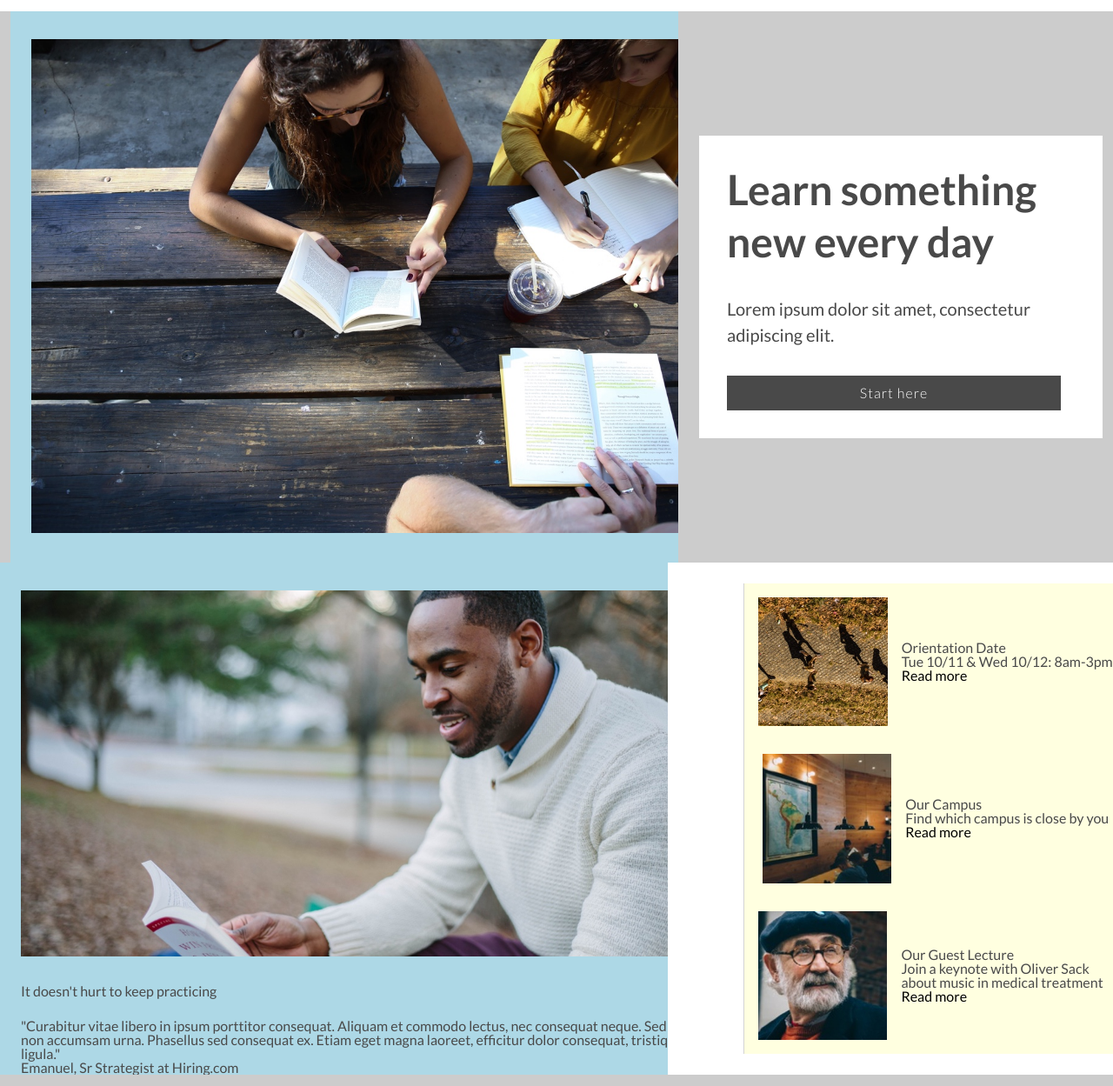
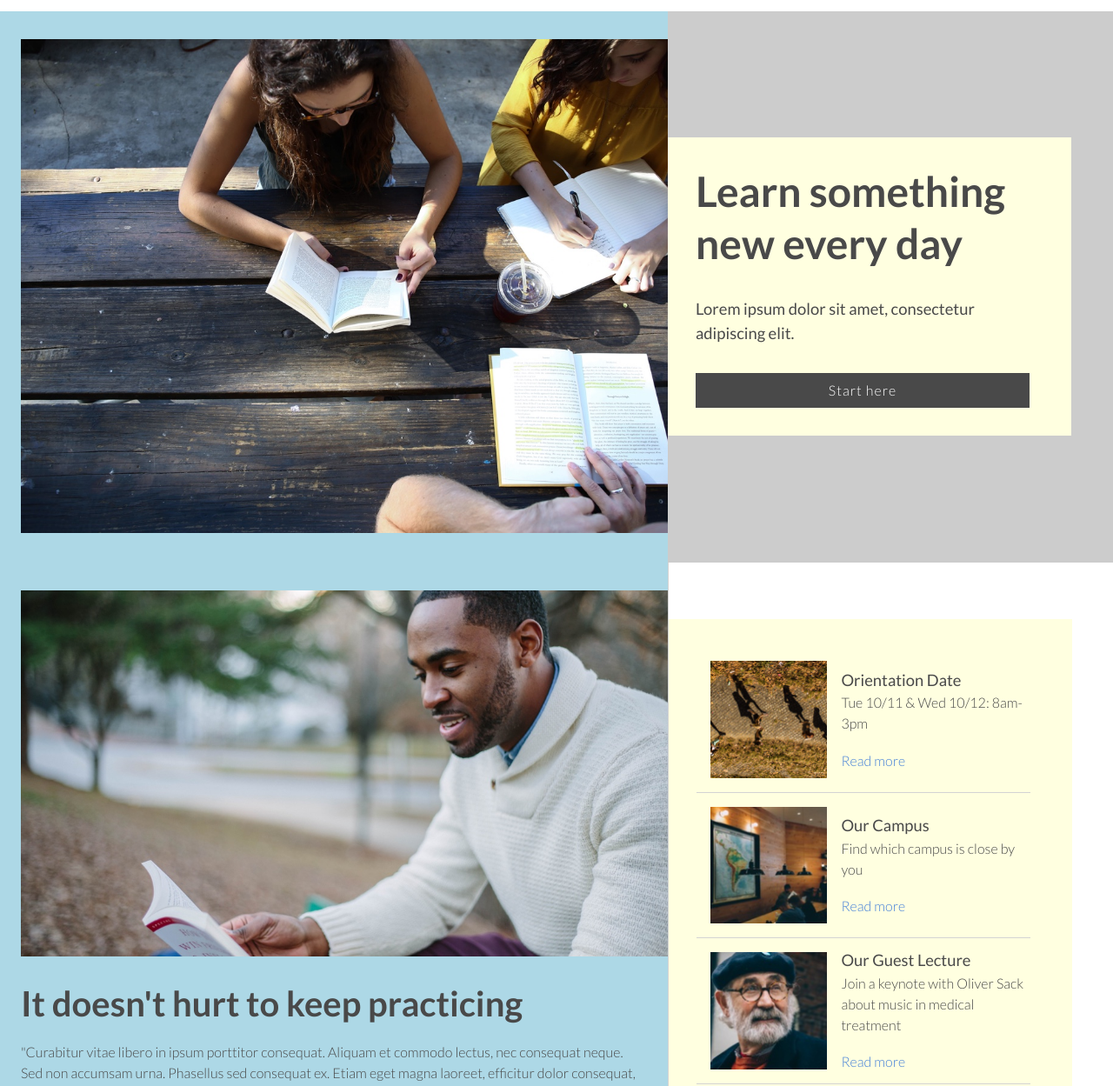
Before and after one commit to jennykijowski/colmar, a plain HTML site: page index.html in a window 1280 px wide. Shown: the part 51-1300 px from the top of the page at 87% size. Drawn offline with Linux system fonts and the light colour scheme.

Commit message:
Fix basic-info section styling.

```diff
--- a/index.html
+++ b/index.html
@@ -29,10 +29,10 @@
 
     <!-- BANNER -->
     <div class="banner-container">
-      <div class="large-image-container">
+      <div class="left-container">
         <img src="./resources/images/banner.jpg" />
       </div>
-      <div class="banner-text-container">
+      <div class="right-container">
           <h1>Learn something new every day</h1>
           <h3>Lorem ipsum dolor sit amet, consectetur adipiscing elit.</h3>
           <span class="button">Start here</span>
@@ -42,7 +42,7 @@
     <!-- MAIN -->
     <main>
       <div class="basic-info-container">
-        <div class="main-left-container">
+        <div class="left-container">
           <img src="./resources/images/information-main.jpg" />
           <div class="text-container">
             <h2>It doesn't hurt to keep practicing</h2>
@@ -50,7 +50,7 @@
             <span class="quote-citation">Emanuel, Sr Strategist at Hiring.com</span>
           </div>
         </div>
-        <div class="main-right-container">
+        <div class="right-container">
           <div class="menu">
             <div class="menu-item">
               <img src="./resources/images/information-orientation.jpg" />
@@ -141,14 +141,14 @@
           <h2>Thesis exhibit</h2>
         </div>
         <div class="thesis-container">
-          <div class="main-left-container">
+          <div class="left-container">
             <video src="./resources/videos/thesis.mp4" />
             <div class="text-container">
               <h2>Reimagine urban</h2>
               <span class="quote">"Curabitur vitae libero in ipsum porttitor consequat. Aliquam et commodo lectus, nec consequat neque. Sed non accumsam urna. Phasellus sed consequat ex. Etiam eget magna laoreet, efficitur dolor consequat, tristique ligula."</span>
             </div>
           </div>
-          <div class="main-right-container">
+          <div class="right-container">
             <div class="menu">
               <div class="menu-item">
                 <img src="./resources/images/thesis-fisma.jpg" />
--- a/resources/css/style.css
+++ b/resources/css/style.css
@@ -12,6 +12,28 @@ main,
   color: #494949;
 }
 
+.left-container {
+  background-color: lightblue;
+  width: 60%;
+  overflow: hidden;
+}
+
+.left-container img {
+  margin-top: 2rem;
+  margin-bottom: 2rem;
+  margin-left: 1.5rem;
+  max-width: 100%;
+}
+
+.right-container {
+  background-color: lightyellow;
+  line-height: 1.5;
+  padding-left: 2rem;
+  padding-right: 3rem;
+  padding-top: 2rem;
+  padding-bottom: 2rem;
+  width: 30%;
+}
 
 /* HEADER */
 header .nav-container {
@@ -55,46 +77,27 @@ header nav ul li {
 .banner-container {
   display: flex;
   flex-grow: 1;
-  justify-content: space-around;
   align-items: center;
   background-color: #cccccc;
   width: 100%;
   margin: 0 auto;
 }
 
-.large-image-container {
-  background-color: lightblue;
-  width: 60%;
-  overflow: hidden;
-}
+/* see universal section for "left-container" styling */
+/* see universal section for "right-container" styling */
 
-.large-image-container img {
-  margin: 2rem 2.5rem 2rem 1.5rem;
-  max-width: 100%;
-}
-
-.banner-text-container {
-  background-color: white;
-  line-height: 1.5;
-  padding-left: 2rem;
-  padding-right: 3rem;
-  padding-top: 2rem;
-  padding-bottom: 2rem;
-  width: 30%;
-}
-
-.banner-text-container h1 {
+.banner-container .right-container h1 {
   font-size: 3rem;
   font-weight: bolder;
   line-height: 1.25;
 }
 
-.banner-text-container h3 {
-  font-size: 1.25rem;
+.banner-container .right-container h3 {
+  font-size: 1.15rem;
   margin-top: 2rem;
 }
 
-.banner-text-container .button {
+.banner-container .right-container .button {
   color: white;
   background-color: #494949;
   display: block;
@@ -103,7 +106,7 @@ header nav ul li {
   letter-spacing: 1px;
 }
 
-.banner-text-container span {
+.banner-container .right-container span {
   text-align: center;
   padding-top: .5rem;
   padding-bottom: .5rem;
@@ -114,57 +117,75 @@ main .basic-info-container {
   display: flex;
   flex-grow: 1;
   align-items: center;
-  justify-content: space-between;
+  width: 100%;
+  margin: 0 auto;
 }
 
-main .main-left-container {
-  background-color: lightblue;
-  width: 60%;
-  overflow: hidden;
+  /* (see universal section for left container styling) */
+
+main .basic-info-container .left-container {
+    border-right: lightgrey solid 1px;
+  }
+
+main .basic-info-container .left-container .text-container {
+  margin-bottom: 2rem;
+  margin-left: 1.5rem;
+  margin-right: 1.5rem;
+  max-width: 100%;
 }
 
-main .main-left-container img {
-  margin: 2rem 1.5rem;
-  max-width: 100%;
-  height: auto;
+main .basic-info-container .left-container h2 {
+  margin-bottom: 1.5rem;
+  font-size: 2.5rem;
+  font-weight: bold;
+}
+
+main .basic-info-container .left-container .quote {
+  font-size: 1rem;
+  font-weight: lighter;
+  line-height: 1.5;
+  padding-bottom: 1.5rem;
+}
+
+main .basic-info-container .left-container .quote-citation {
+  font-size: .75rem;
+  line-height: 1.5;
+}
+
+main .basic-info-container .left-container .quote,
+main .basic-info-container .left-container .quote-citation {
   display: block;
 }
 
-main .main-left-container .text-container {
-  width: 100%;
-  margin-left: 1.5rem;
-  margin-right: 1.5rem;
-}
-
-main .main-left-container h2 {
-  margin-bottom: 1.5rem;
-}
-
-main .main-left-container .quote,
-main .main-left-container .quote-citation {
-  display: block;
-}
-
-main .main-right-container {
-  width: 26.5rem;
-  border-left: lightgrey solid 1px;
-  background-color: lightyellow;
-}
-
-main .main-right-container .menu {
+main .basic-info-container .right-container .menu {
   display: flex;
   flex-direction: column;
 }
 
-main .main-right-container .menu-item {
+main .basic-info-container .right-container .menu-item {
   display: flex;
-  justify-content: center;
   align-items: center;
+  border-bottom: lightgrey solid 1px;
 }
 
-main .menu-item img {
+main .basic-info-container .right-container .menu-item img {
   width: 35%;
   margin: 1rem 1rem;
+}
+
+main .basic-info-container .right-container .menu-item h4 {
+  font-size: 1.15rem;
+}
+
+main .basic-info-container .right-container .menu-item h5 {
+  font-size: 1rem;
+  font-weight: lighter;
+  padding-bottom: 1.15rem;
+}
+
+main .right-container a {
+  color: #4580d8;
+  font-weight: lighter;
 }
 
 /* MAIN--middle */
@@ -222,12 +243,14 @@ main .thesis-exhibit-container {
 }
 main .thesis-container {
   display: flex;
-  justify-content: center;
   align-items: center;
   flex-grow: 1;
+  background-color: #cccccc;
+  width: 100%;
+  margin: 0 auto;
 }
 
-main .main-left-container video {
+main .left-container video {
   margin: 2rem 1.5rem;
   max-width: 100%;
   height: auto;
```
